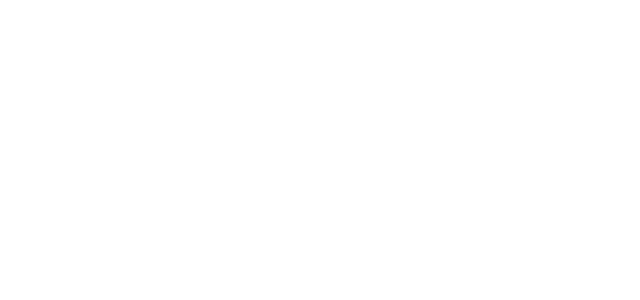
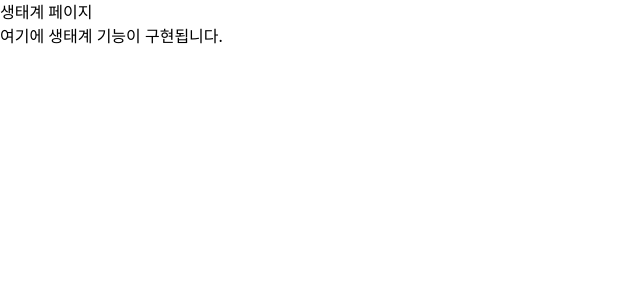
Before and after one commit to Hyeri-hci/OSSDoctor, a React (Vite) app in the folder frontend/: page /ecosystem in a window 1280 px wide. Before the commit this address had no page. Shown: the top 300 px of the page, without its empty margins (0-640 px from the left). Built offline with nearby package versions, Linux system fonts and the light colour scheme.

Commit message:
[Add] Diagnose, MyActivity, EcoSystem 임시 페이지 및 라우터 추가

```diff
--- /dev/null
+++ b/frontend/src/features/Diagnose/pages/DiagnosePage.jsx
@@ -0,0 +1,12 @@
+import React from 'react';
+
+const Diagnose = () => {
+    return (
+        <div className="diagnose-page">
+            <h1>진단 페이지</h1>
+            <p>여기에 진단 기능이 구현됩니다.</p>
+        </div>
+    );
+}
+
+export default Diagnose;
--- /dev/null
+++ b/frontend/src/features/Ecosystem/pages/EcosystemPage.jsx
@@ -0,0 +1,12 @@
+import React from "react";
+
+const EcosystemPage = () => {
+    return (
+        <div className="ecosystem-page">
+            <h1>생태계 페이지</h1>
+            <p>여기에 생태계 기능이 구현됩니다.</p>
+        </div>
+    );
+}
+
+export default EcosystemPage;
--- /dev/null
+++ b/frontend/src/features/MyActivity/pages/MyActivityPage.jsx
@@ -0,0 +1,12 @@
+import React from "react";
+
+const MyActivityPage = () => {
+    return (
+        <div className="my-activity-page">
+            <h1>나의 활동 페이지</h1>
+            <p>여기에 나의 활동 기능이 구현됩니다.</p>
+        </div>
+    );
+}
+
+export default MyActivityPage;
--- a/frontend/src/router/index.jsx
+++ b/frontend/src/router/index.jsx
@@ -3,6 +3,9 @@ import { BrowserRouter, Routes, Route } from "react-router-dom";
 
 // Importing the page components
 import MainPage from "../features/MainPage/pages/MainPage";
+import DiagnosePage from "../features/Diagnose/pages/DiagnosePage";
+import MyActivityPage from "../features/MyActivity/pages/MyActivityPage";
+import EcosystemPage from "../features/Ecosystem/pages/EcosystemPage";
 
 export default function AppRouter() {
   return (
@@ -10,6 +13,18 @@ export default function AppRouter() {
       <Routes>
         {/* Main Page Route Path */}
         <Route path="/" element={<MainPage />} />
+
+        {/* Diagnose Page Route Path */}
+        <Route path="/diagnose" element={<DiagnosePage />} />
+
+        {/* My Activity Page Route Path */}
+        <Route path="/myactivity" element={<MyActivityPage />} />
+
+        {/* Ecosystem Page Route Path */}
+        <Route path="/ecosystem" element={<EcosystemPage />} />
+
+        {/* GitHub OAuth Callback Route Path */}
+
       </Routes>
     </BrowserRouter>
   );
```
